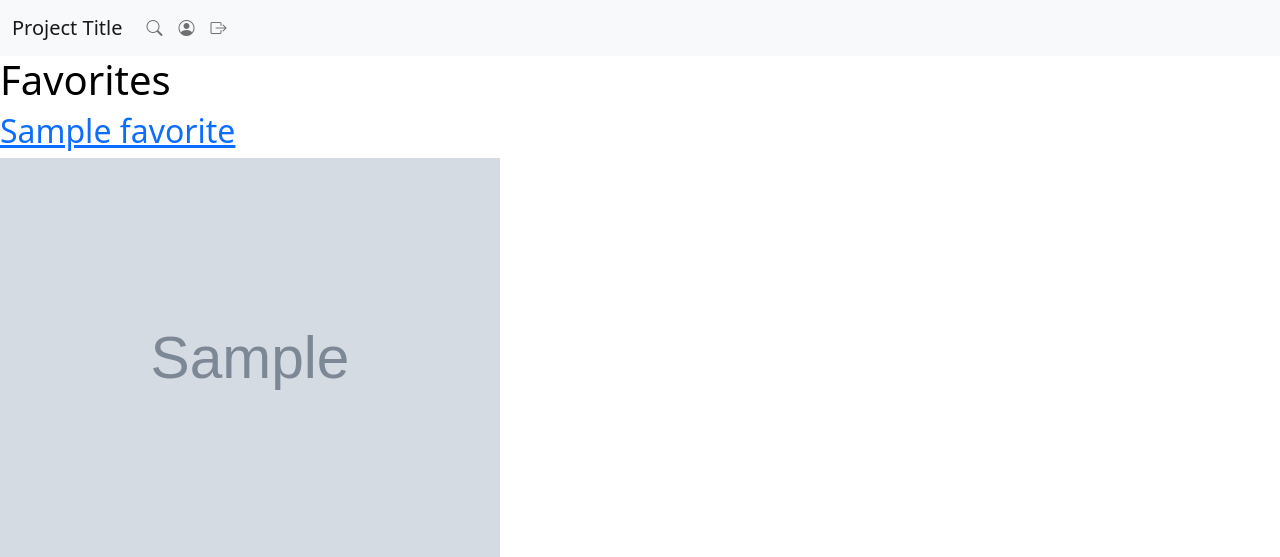
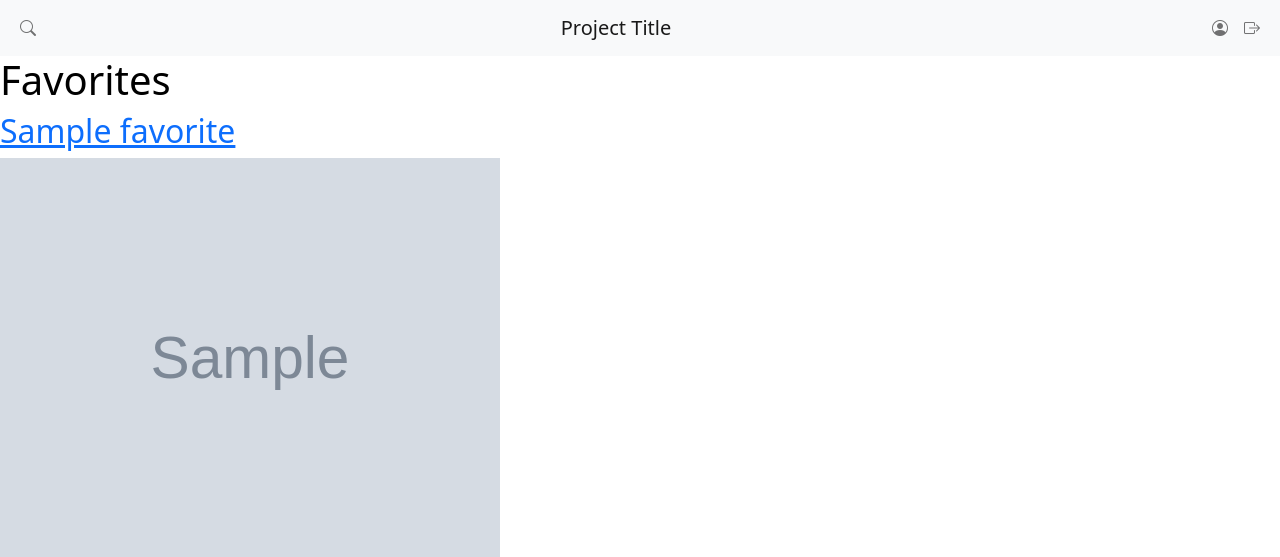
Before and after one commit to vlopeznadal/hackbright-project, a Flask app: page /user/1 in a window 1280 px wide. Shown: the top 557 px of the page. Run offline with Flask 2, Linux system fonts and the light colour scheme; the visitor is signed in with stand-in values (Sample User, id 1); tables that the repository leaves empty hold one stand-in row (values such as "Sample post"); grey boxes marked "Sample" are stand-in pictures; some libraries are stand-ins or nearby versions.

Commit message:
Modified navbar

```diff
--- a/templates/base.html
+++ b/templates/base.html
@@ -14,13 +14,17 @@
       {% block header %}
         <nav class="navbar navbar-expand-lg navbar-light bg-light">
             <div class="container-fluid">
-              <a class="navbar-brand" href="/">Project Title</a>
+              <div class="navbar-nav">
+                <a class="nav-link" href="/"><i class="bi bi-search"></i></a>
+              </div>
               <button class="navbar-toggler" type="button" data-bs-toggle="collapse" data-bs-target="#navbarNavAltMarkup" aria-controls="navbarNavAltMarkup" aria-expanded="false" aria-label="Toggle navigation">
                 <span class="navbar-toggler-icon"></span>
               </button>
-              <div class="collapse navbar-collapse" id="navbarNavAltMarkup">
+              <div class="justify-content-center">
+                <a class="navbar-brand" href="/">Project Title</a>
+              </div>
+              <div class="justify-content-end" id="navbarNavAltMarkup">
                 <div class="navbar-nav">
-                  <a class="nav-link" href="/"><i class="bi bi-search"></i></a>
                   <a class="nav-link" href="/user/{{ session['user'] }}"><i class="bi bi-person-circle"></i></a>
                   <a class="nav-link" href="/logout"><i class="bi bi-box-arrow-right"></i></a>
                 </div>
```
